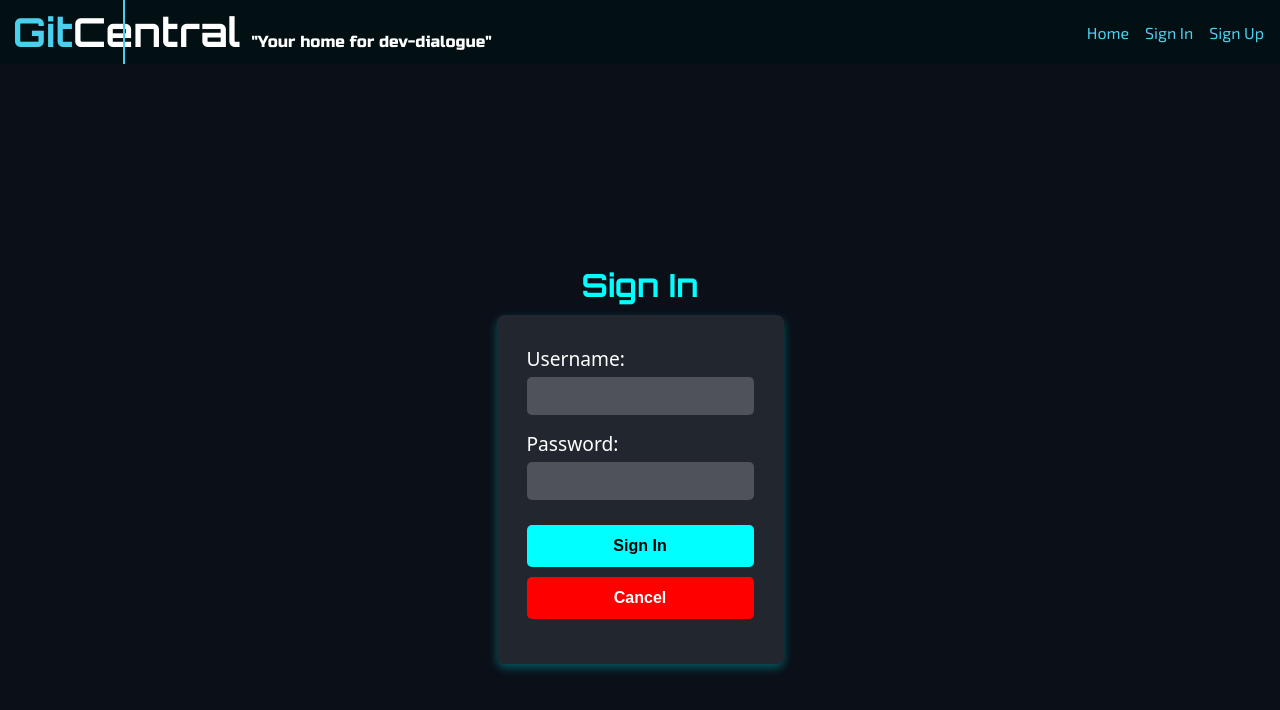
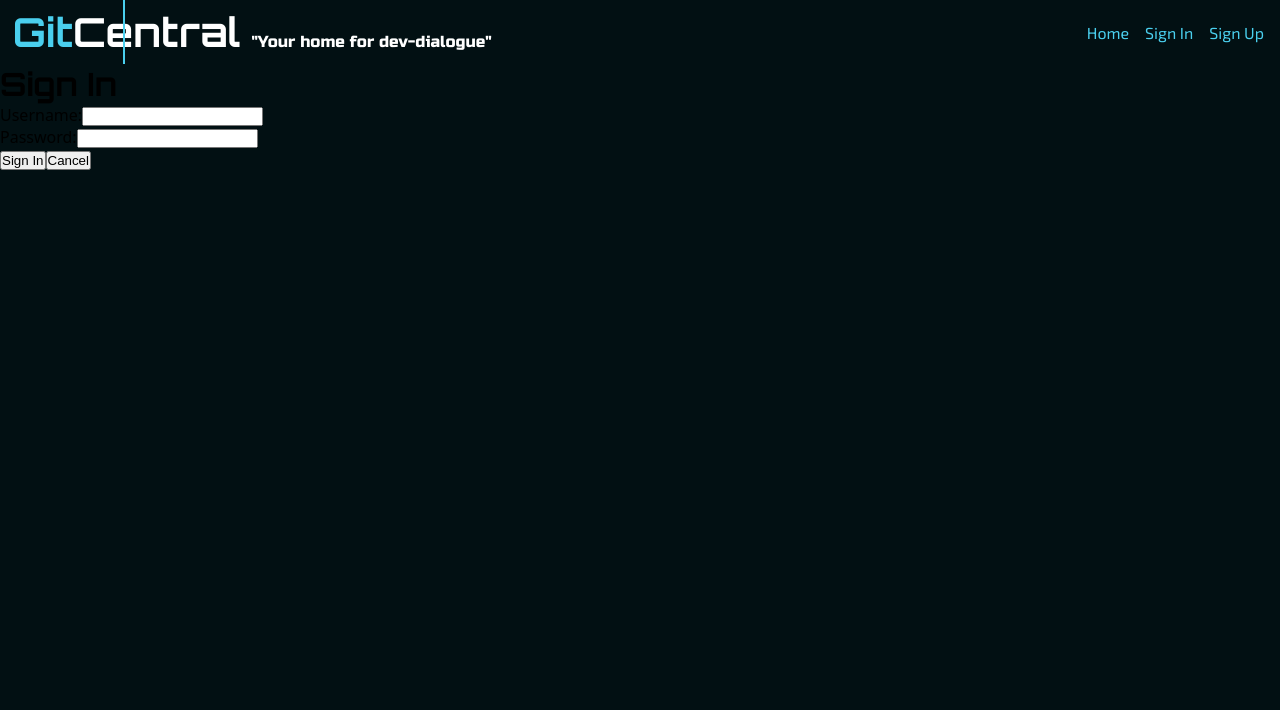
Before and after one commit to melth99/GitCentral-MERN-CRUD-App-Front-End, a React (Vite) app: page /sign-in in a window 1280 px wide. Shown: the top 710 px of the page. Built offline with nearby package versions, Linux system fonts and the light colour scheme; no server answers.

Commit message:
commented out sign in and sign up form css temporarily

```diff
--- a/src/components/SignInForm/SignInForm.css
+++ b/src/components/SignInForm/SignInForm.css
@@ -1,4 +1,4 @@
-.signin-form {
+/* .signin-form {
     display: flex;
     flex-direction: column;
     align-items: center;
@@ -85,4 +85,4 @@
 
   .signin-form button:last-of-type:hover {
     background-color: #8b0000;
-  }
+  } */
--- a/src/components/SignUpForm/SignUpForm.css
+++ b/src/components/SignUpForm/SignUpForm.css
@@ -1,4 +1,4 @@
-main {
+/* main {
     display: flex;
     flex-direction: column;
     align-items: center;
@@ -85,4 +85,4 @@ main {
 
   button:last-of-type:hover {
     background-color: #8b0000;
-  }
+  } */
```
